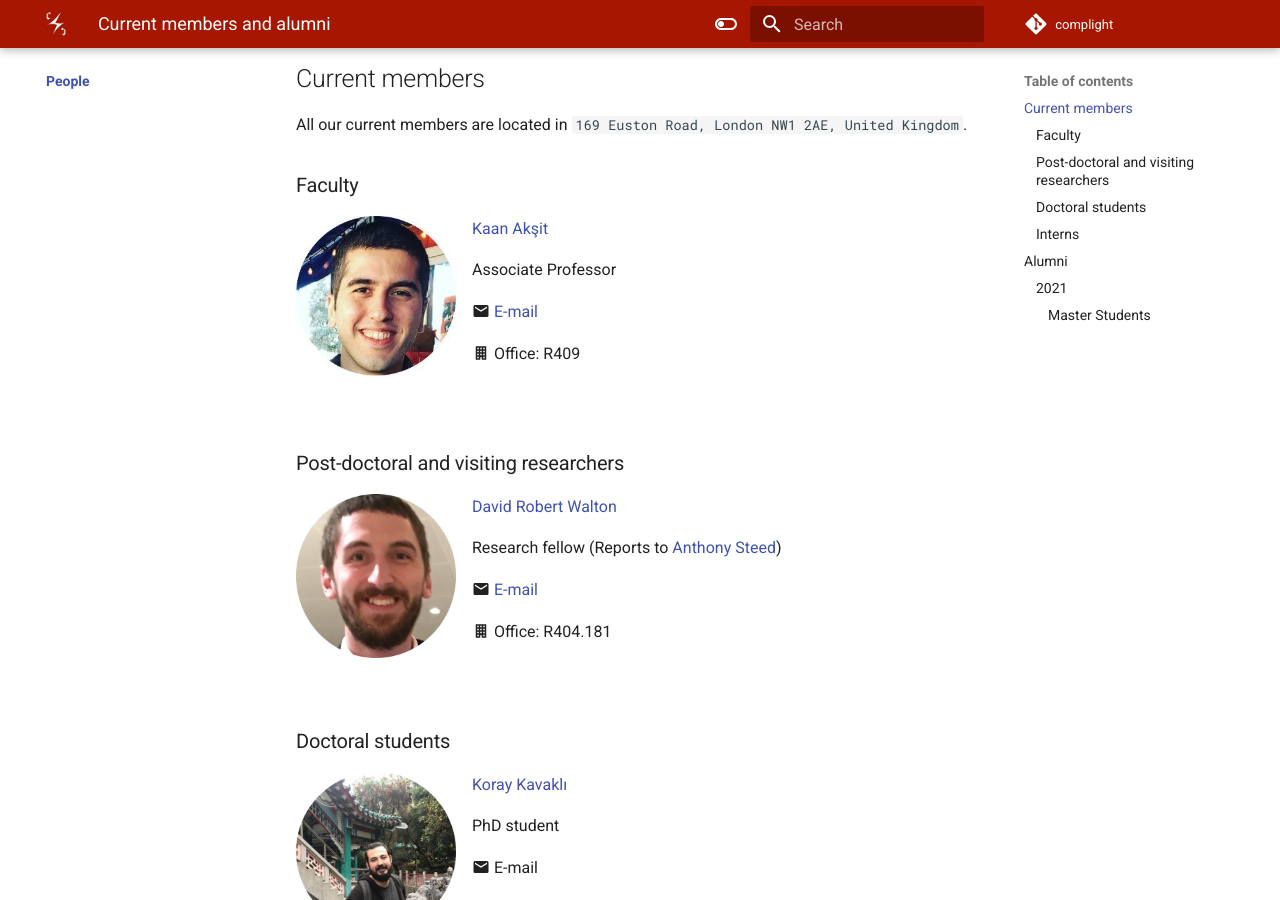
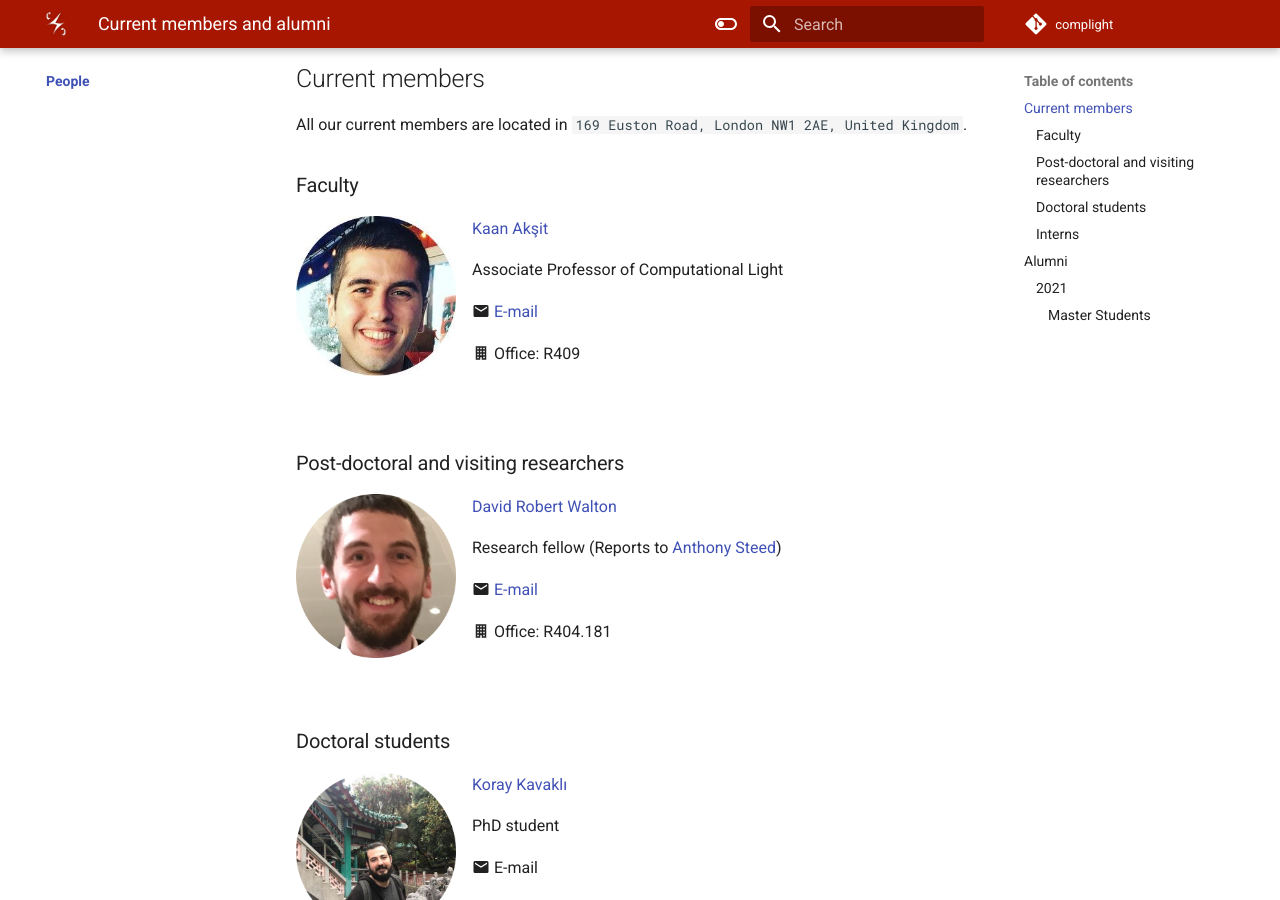
Before and after one commit to complight/complight.github.io, an MkDocs documentation site: the page built from docs/people/index.md, in a window 1280 px wide and 900 px high, scrolled down 304 px. Built offline with MkDocs 1.6.1 and Material for MkDocs 9.7.7, drawn with Linux system fonts in a browser that asks for light colours.

Commit message:
Updating the people page.

```diff
--- a/docs/people/index.md
+++ b/docs/people/index.md
@@ -13,7 +13,7 @@ All our current members are located in `169 Euston Road, London NW1 2AE, United
 </div>
 [Kaan Akşit](https://kaanaksit.com)
 
-Associate Professor
+Associate Professor of Computational Light
 
 :material-email: [E-mail](mailto:k.aksit@ucl.ac.uk)
 
```
